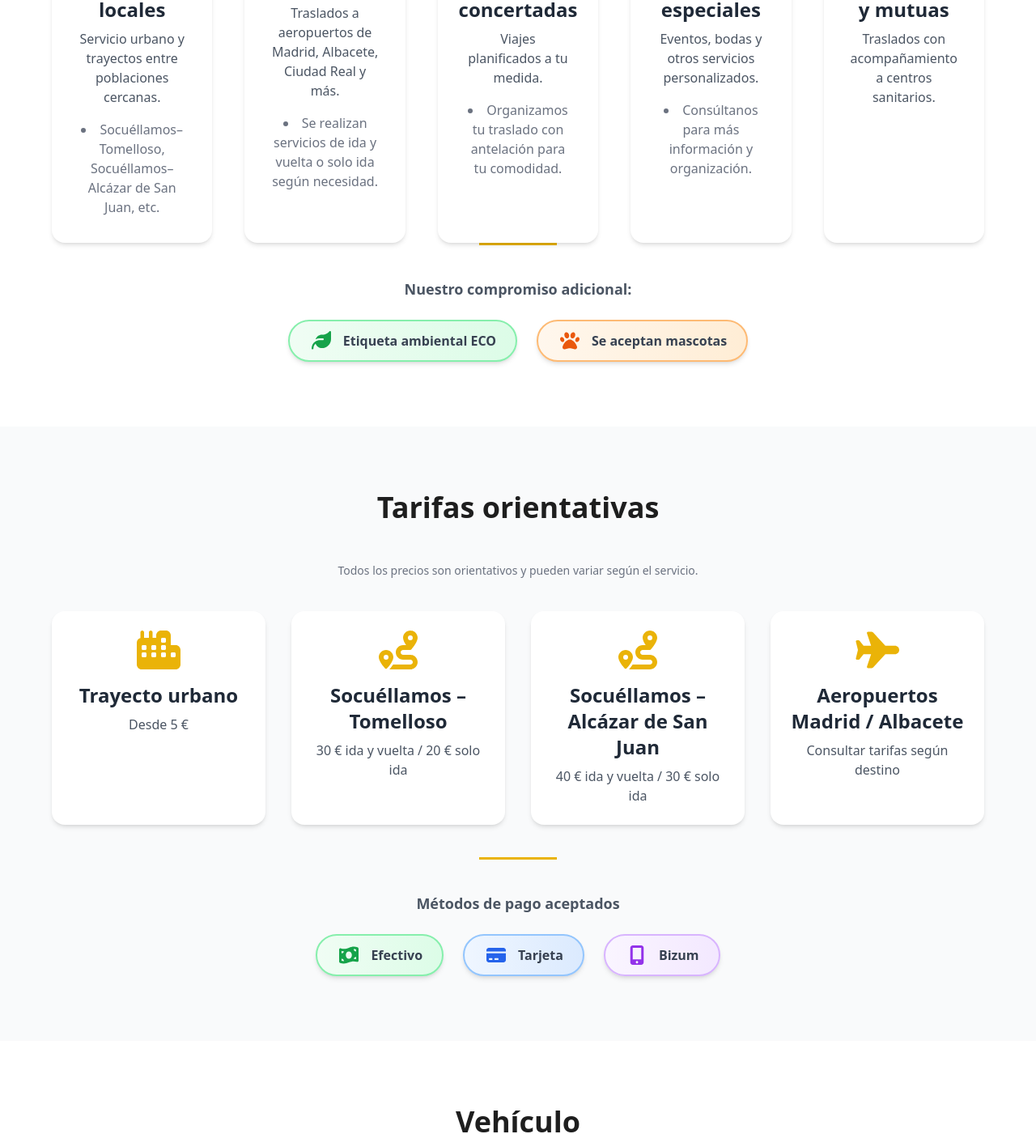
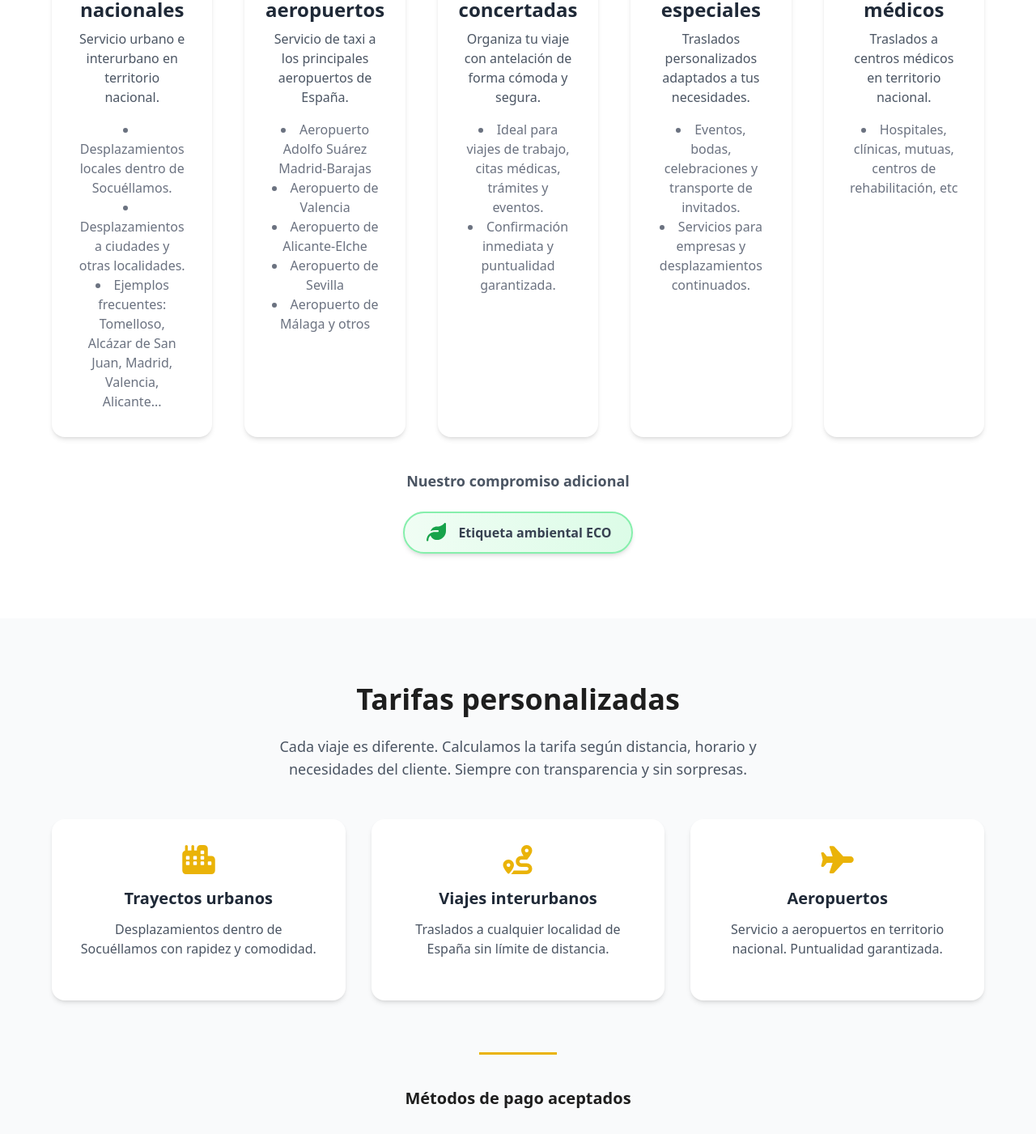
Before and after one commit to miguelMondejar/mondejar-taxi-sl, a React (Vite) app: page / in a window 1280 px wide. Shown: the part 1020-2421 px from the top of the page at 81% size. Built offline with nearby package versions, Linux system fonts and the light colour scheme.

Commit message:
refactor: redesign tariffs component and improve descriptions - Updated content to remove fixed prices and use indicative fares - Refined texts and descriptions for clarity and professionalism

```diff
--- a/src/components/Services.jsx
+++ b/src/components/Services.jsx
@@ -1,5 +1,5 @@
 import { FontAwesomeIcon } from "@fortawesome/react-fontawesome";
-import { faPaw, faLeaf } from "@fortawesome/free-solid-svg-icons";
+import { faLeaf } from "@fortawesome/free-solid-svg-icons";
 import { SERVICES_DATA } from "../data/services";
 
 export default function Services() {
@@ -29,13 +29,10 @@ export default function Services() {
           ))}
         </div>
 
-        <div className="w-24 h-[3px] bg-yellow-500 mx-auto mb-10"></div>
-
         <div className="mt-10">
           <p className="text-gray-600 text-lg font-semibold mb-6">
-            Nuestro compromiso adicional:
+            Nuestro compromiso adicional
           </p>
-
           <div className="flex flex-wrap justify-center gap-6">
             <div className="inline-flex items-center gap-3 bg-gradient-to-r from-green-50 to-green-100 px-6 py-3 rounded-full border-2 border-green-300 shadow-md">
               <FontAwesomeIcon
@@ -44,14 +41,6 @@ export default function Services() {
               />
               <span className="text-gray-700 font-semibold">Etiqueta ambiental ECO</span>
             </div>
-
-            <div className="inline-flex items-center gap-3 bg-gradient-to-r from-orange-50 to-orange-100 px-6 py-3 rounded-full border-2 border-orange-300 shadow-md">
-              <FontAwesomeIcon
-                icon={faPaw}
-                className="text-2xl text-orange-600"
-              />
-              <span className="text-gray-700 font-semibold">Se aceptan mascotas</span>
-            </div>
           </div>
         </div>
       </div>
--- a/src/components/Tariffs.jsx
+++ b/src/components/Tariffs.jsx
@@ -4,73 +4,64 @@ import {
   faMoneyBillWave,
   faMobileAlt,
 } from "@fortawesome/free-solid-svg-icons";
-import { TARIFFS_DATA } from "../data/tariffs";
+import { SERVICE_TYPES } from "../data/tariffs";
 
 export default function Tariffs() {
-  const tariffs = TARIFFS_DATA;
-
   return (
     <section className="py-20 px-6 bg-gray-50" id="tarifas" aria-labelledby="tarifas-title">
       <div className="max-w-6xl mx-auto text-center">
-        <h2 id="tarifas-title" className="text-3xl md:text-4xl font-bold mb-12 text-[#1E1E1E]">
-          Tarifas orientativas
+
+        <h2
+          id="tarifas-title"
+          className="text-3xl md:text-4xl font-bold mb-6 text-[#1E1E1E]"
+        >
+          Tarifas personalizadas
         </h2>
 
-        <p className="text-gray-500 text-sm mb-10">
-          Todos los precios son orientativos y pueden variar según el
-          servicio.
+        <p className="text-gray-600 max-w-2xl mx-auto mb-12 text-lg">
+          Cada viaje es diferente. Calculamos la tarifa según distancia, horario y necesidades del cliente.
+          Siempre con transparencia y sin sorpresas.
         </p>
 
-        <div className="grid gap-8 sm:grid-cols-2 lg:grid-cols-2 xl:grid-cols-4 mb-10" role="list" aria-label="Listado de tarifas orientativas">
-          {tariffs.map((t, i) => (
+        {/* TARJETAS DE SERVICIOS */}
+        <div className="grid gap-8 sm:grid-cols-2 lg:grid-cols-3 mt-10">
+          {SERVICE_TYPES.map((s, i) => (
             <div
               key={i}
-              role="listitem"
-              className="p-6 bg-white rounded-2xl shadow-md hover:shadow-xl transition flex flex-col items-center"
+              className="p-8 bg-white rounded-2xl shadow-md hover:shadow-xl transition flex flex-col items-center"
             >
               <FontAwesomeIcon
-                icon={t.icon}
-                className="text-4xl md:text-5xl text-yellow-500 mb-4"
+                icon={s.icon}
+                className="text-4xl text-yellow-500 mb-4"
               />
-              <h3 className="text-xl md:text-2xl font-semibold mb-2">
-                {t.name}
-              </h3>
-              <p className="text-gray-600 text-sm md:text-base">{t.price}</p>
+              <h3 className="text-xl font-semibold mb-3">{s.name}</h3>
+              <p className="text-gray-600 mb-5">{s.desc}</p>
             </div>
           ))}
         </div>
 
-        <div className="w-24 h-[3px] bg-yellow-500 mx-auto mb-10"></div>
+        {/* SEPARADOR */}
+        <div className="w-24 h-[3px] bg-yellow-500 mx-auto mt-16 mb-10"></div>
 
-        <div className="mt-10">
-          <p className="text-gray-600 text-lg font-semibold mb-6">
-            Métodos de pago aceptados
-          </p>
+        {/* MÉTODOS DE PAGO */}
+        <h3 className="text-xl text-[#1E1E1E] font-semibold mb-8">
+          Métodos de pago aceptados
+        </h3>
 
-          <div className="flex flex-wrap justify-center gap-6">
-            <div className="inline-flex items-center gap-3 bg-gradient-to-r from-green-50 to-green-100 px-6 py-3 rounded-full border-2 border-green-300 shadow-md">
-              <FontAwesomeIcon
-                icon={faMoneyBillWave}
-                className="text-2xl text-green-600"
-              />
-              <span className="text-gray-700 font-semibold">Efectivo</span>
-            </div>
+        <div className="flex flex-wrap justify-center gap-6">
+          <div className="flex items-center gap-3 bg-green-100 px-6 py-3 rounded-full border border-green-300 shadow-sm">
+            <FontAwesomeIcon icon={faMoneyBillWave} className="text-2xl text-green-600" />
+            <span className="text-gray-700 font-medium">Efectivo</span>
+          </div>
 
-            <div className="inline-flex items-center gap-3 bg-gradient-to-r from-blue-50 to-blue-100 px-6 py-3 rounded-full border-2 border-blue-300 shadow-md">
-              <FontAwesomeIcon
-                icon={faCreditCard}
-                className="text-2xl text-blue-600"
-              />
-              <span className="text-gray-700 font-semibold">Tarjeta</span>
-            </div>
+          <div className="flex items-center gap-3 bg-blue-100 px-6 py-3 rounded-full border border-blue-300 shadow-sm">
+            <FontAwesomeIcon icon={faCreditCard} className="text-2xl text-blue-600" />
+            <span className="text-gray-700 font-medium">Tarjeta</span>
+          </div>
 
-            <div className="inline-flex items-center gap-3 bg-gradient-to-r from-purple-50 to-purple-100 px-6 py-3 rounded-full border-2 border-purple-300 shadow-md">
-              <FontAwesomeIcon
-                icon={faMobileAlt}
-                className="text-2xl text-purple-600"
-              />
-              <span className="text-gray-700 font-semibold">Bizum</span>
-            </div>
+          <div className="flex items-center gap-3 bg-purple-100 px-6 py-3 rounded-full border border-purple-300 shadow-sm">
+            <FontAwesomeIcon icon={faMobileAlt} className="text-2xl text-purple-600" />
+            <span className="text-gray-700 font-medium">Bizum</span>
           </div>
         </div>
       </div>
--- a/src/data/car.js
+++ b/src/data/car.js
@@ -5,7 +5,6 @@ import {
   faUserFriends,
   faCogs,
   faLeaf,
-  faPaw,
 } from "@fortawesome/free-solid-svg-icons";
 import { CAR_MOTOR_POWER } from "./constants";
 
@@ -28,14 +27,10 @@ export const CAR_FEATURES = [
   },
   {
     icon: faCogs,
-    text: `Motor eficiente — ${CAR_MOTOR_POWER} CV silencioso y potente`
+    text: `Motor eficiente — ${CAR_MOTOR_POWER}, silencioso y potente`
   },
   {
     icon: faLeaf,
     text: "Etiqueta ambiental ECO — Cuidamos el planeta"
   },
-  {
-    icon: faPaw,
-    text: "Se aceptan mascotas — Tu compañero bienvenido"
-  },
 ];
--- a/src/data/constants.js
+++ b/src/data/constants.js
@@ -13,7 +13,7 @@ export const SOCIAL_LINKS = {
   facebook: "https://www.facebook.com/mondejartaxisl",
   instagram: "https://www.instagram.com/mondejartaxisl",
   tiktok: "https://www.tiktok.com/@mondejartaxisl",
-  googleReview: "https://www.google.com/maps/place/Mondejar+Taxi+SL/@39.2831,-3.4267,15z",
+  googleReview: "https://www.google.com/",
 };
 
 // Navigation Menu
@@ -30,7 +30,7 @@ export const HERO_SUBTITLE = "Rápido, seguro y profesional";
 
 // Car Information
 export const CAR_MODEL = "SEAT León ST 1.5 FR Special Edition";
-export const CAR_MOTOR_POWER = "130 CV";
+export const CAR_MOTOR_POWER = "150 CV";
 export const AUTOPLAY_INTERVAL = 4000; // milliseconds
 
 // Section IDs
--- a/src/data/services.js
+++ b/src/data/services.js
@@ -9,33 +9,50 @@ import {
 export const SERVICES_DATA = [
   {
     icon: faRoute,
-    title: "Traslados locales",
-    desc: "Servicio urbano y trayectos entre poblaciones cercanas.",
+    title: "Traslados nacionales",
+    desc: "Servicio urbano e interurbano en territorio nacional.",
     details: [
-      "Socuéllamos–Tomelloso, Socuéllamos–Alcázar de San Juan, etc."
+      "Desplazamientos locales dentro de Socuéllamos.",
+      "Desplazamientos a ciudades y otras localidades.",
+      "Ejemplos frecuentes: Tomelloso, Alcázar de San Juan, Madrid, Valencia, Alicante..."
     ],
   },
   {
     icon: faPlaneDeparture,
-    title: "Aeropuertos",
-    desc: "Traslados a aeropuertos de Madrid, Albacete, Ciudad Real y más.",
-    details: ["Se realizan servicios de ida y vuelta o solo ida según necesidad."],
+    title: "Traslados a aeropuertos",
+    desc: "Servicio de taxi a los principales aeropuertos de España.",
+    details: [
+      "Aeropuerto Adolfo Suárez Madrid-Barajas",
+      "Aeropuerto de Valencia",
+      "Aeropuerto de Alicante-Elche",
+      "Aeropuerto de Sevilla",
+      "Aeropuerto de Málaga y otros"
+    ],
   },
   {
     icon: faCalendarCheck,
     title: "Reservas concertadas",
-    desc: "Viajes planificados a tu medida.",
-    details: ["Organizamos tu traslado con antelación para tu comodidad."],
+    desc: "Organiza tu viaje con antelación de forma cómoda y segura.",
+    details: [
+      "Ideal para viajes de trabajo, citas médicas, trámites y eventos.",
+      "Confirmación inmediata y puntualidad garantizada."
+    ],
   },
   {
     icon: faCarSide,
     title: "Servicios especiales",
-    desc: "Eventos, bodas y otros servicios personalizados.",
-    details: ["Consúltanos para más información y organización."],
+    desc: "Traslados personalizados adaptados a tus necesidades.",
+    details: [
+      "Eventos, bodas, celebraciones y transporte de invitados.",
+      "Servicios para empresas y desplazamientos continuados."
+    ],
   },
   {
     icon: faHeartPulse,
-    title: "Hospitales y mutuas",
-    desc: "Traslados con acompañamiento a centros sanitarios."
-  },
+    title: "Centros médicos",
+    desc: "Traslados a centros médicos en territorio nacional.",
+    details: [
+      "Hospitales, clínicas, mutuas, centros de rehabilitación, etc",
+    ],
+  }
 ];
--- a/src/data/tariffs.js
+++ b/src/data/tariffs.js
@@ -1,28 +1,19 @@
-import {
-  faCity,
-  faPlane,
-  faRoute,
-} from "@fortawesome/free-solid-svg-icons";
+import { faCity, faRoute, faPlane } from "@fortawesome/free-solid-svg-icons";
 
-export const TARIFFS_DATA = [
+export const SERVICE_TYPES = [
   {
     icon: faCity,
-    name: "Trayecto urbano",
-    price: "Desde 5 €"
-    },
-  {
-    icon: faRoute,
-    name: "Socuéllamos – Tomelloso",
-    price: "30 € ida y vuelta / 20 € solo ida",
+    name: "Trayectos urbanos",
+    desc: "Desplazamientos dentro de Socuéllamos con rapidez y comodidad.",
   },
   {
     icon: faRoute,
-    name: "Socuéllamos – Alcázar de San Juan",
-    price: "40 € ida y vuelta / 30 € solo ida",
+    name: "Viajes interurbanos",
+    desc: "Traslados a cualquier localidad de España sin límite de distancia.",
   },
   {
     icon: faPlane,
-    name: "Aeropuertos Madrid / Albacete",
-    price: "Consultar tarifas según destino",
+    name: "Aeropuertos",
+    desc: "Servicio a aeropuertos en territorio nacional. Puntualidad garantizada.",
   },
 ];
```
